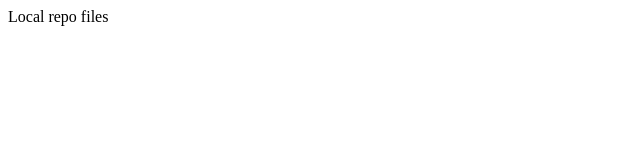
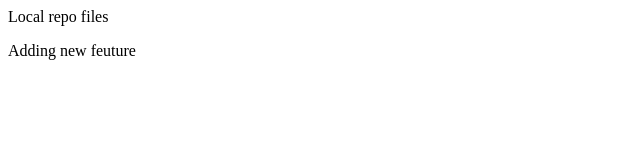
Before and after one commit to madanbg/localrepo, a plain HTML site: page index.html in a window 1280 px wide. Shown: the whole page, without its empty margins (0-640 px from the left). Drawn offline with Linux system fonts and the light colour scheme.

Commit message:
Adding changes in feture1

```diff
--- a/index.html
+++ b/index.html
@@ -1 +1,2 @@
 <p>Local repo files</p>
+<p>Adding new feuture</p>
```
